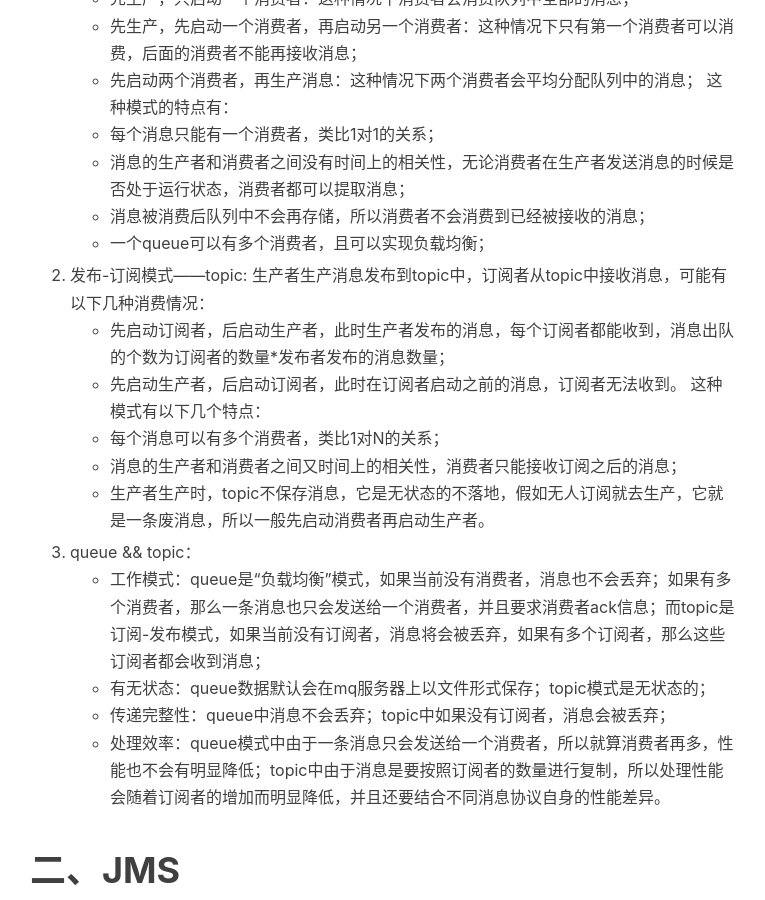
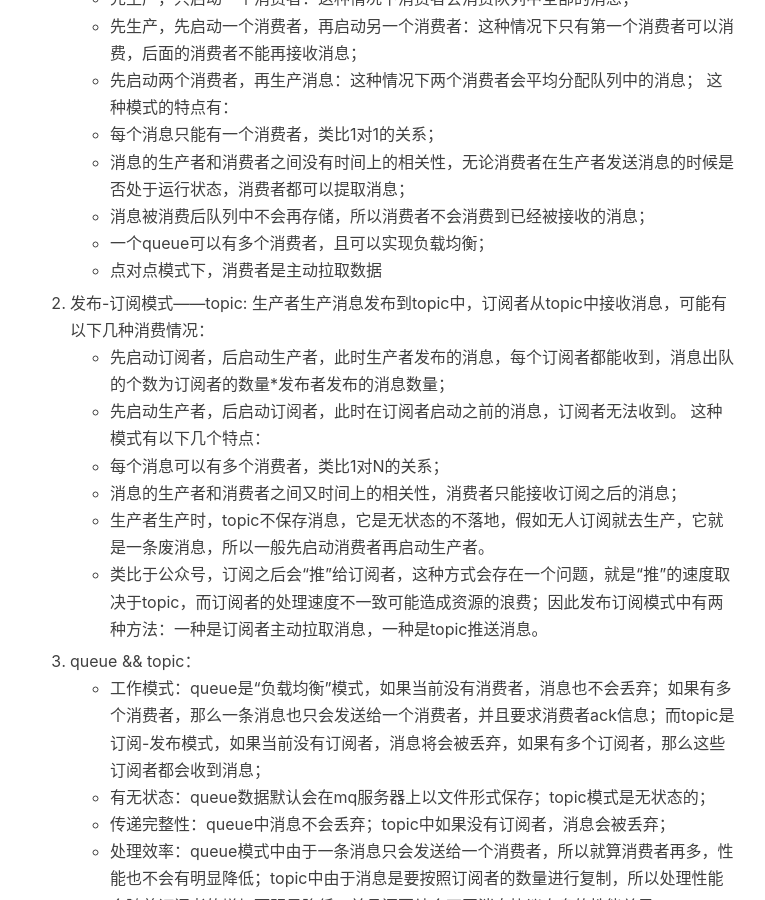
Before and after one commit to hibiscusJM/hibiscusJM.github.io, a Jekyll site: the page built from _posts/2019-06-10-消息中间件.md, in a window 1280 px wide and 900 px high, scrolled down 1927 px. Shown: the whole window, without its empty margins (235-1000 px from the left). Built offline with Jekyll 4.4.1, drawn with Linux system fonts in a browser that asks for light colours; nearby versions of some CDN libraries; our own code applies the rules of GitHub Pages for plain Markdown files; comment, search, counter and statistics services are not loaded.

Commit message:
修改文件: _posts/2019-06-10-消息中间件.md

```diff
--- a/_posts/2019-06-10-消息中间件.md
+++ b/_posts/2019-06-10-消息中间件.md
@@ -46,6 +46,7 @@ grammar_cjkRuby: true
  - 消息的生产者和消费者之间没有时间上的相关性，无论消费者在生产者发送消息的时候是否处于运行状态，消费者都可以提取消息；
  - 消息被消费后队列中不会再存储，所以消费者不会消费到已经被接收的消息；
  - 一个queue可以有多个消费者，且可以实现负载均衡；
+ - 点对点模式下，消费者是主动拉取数据
 2. 发布-订阅模式——topic:
   生产者生产消息发布到topic中，订阅者从topic中接收消息，可能有以下几种消费情况：
  - 先启动订阅者，后启动生产者，此时生产者发布的消息，每个订阅者都能收到，消息出队的个数为订阅者的数量*发布者发布的消息数量；
@@ -54,6 +55,7 @@ grammar_cjkRuby: true
  - 每个消息可以有多个消费者，类比1对N的关系；
  - 消息的生产者和消费者之间又时间上的相关性，消费者只能接收订阅之后的消息；
  - 生产者生产时，topic不保存消息，它是无状态的不落地，假如无人订阅就去生产，它就是一条废消息，所以一般先启动消费者再启动生产者。
+ - 类比于公众号，订阅之后会“推”给订阅者，这种方式会存在一个问题，就是“推”的速度取决于topic，而订阅者的处理速度不一致可能造成资源的浪费；因此发布订阅模式中有两种方法：一种是订阅者主动拉取消息，一种是topic推送消息。
 3.  queue  && topic：
  - 工作模式：queue是“负载均衡”模式，如果当前没有消费者，消息也不会丢弃；如果有多个消费者，那么一条消息也只会发送给一个消费者，并且要求消费者ack信息；而topic是订阅-发布模式，如果当前没有订阅者，消息将会被丢弃，如果有多个订阅者，那么这些订阅者都会收到消息；
  - 有无状态：queue数据默认会在mq服务器上以文件形式保存；topic模式是无状态的；
```
